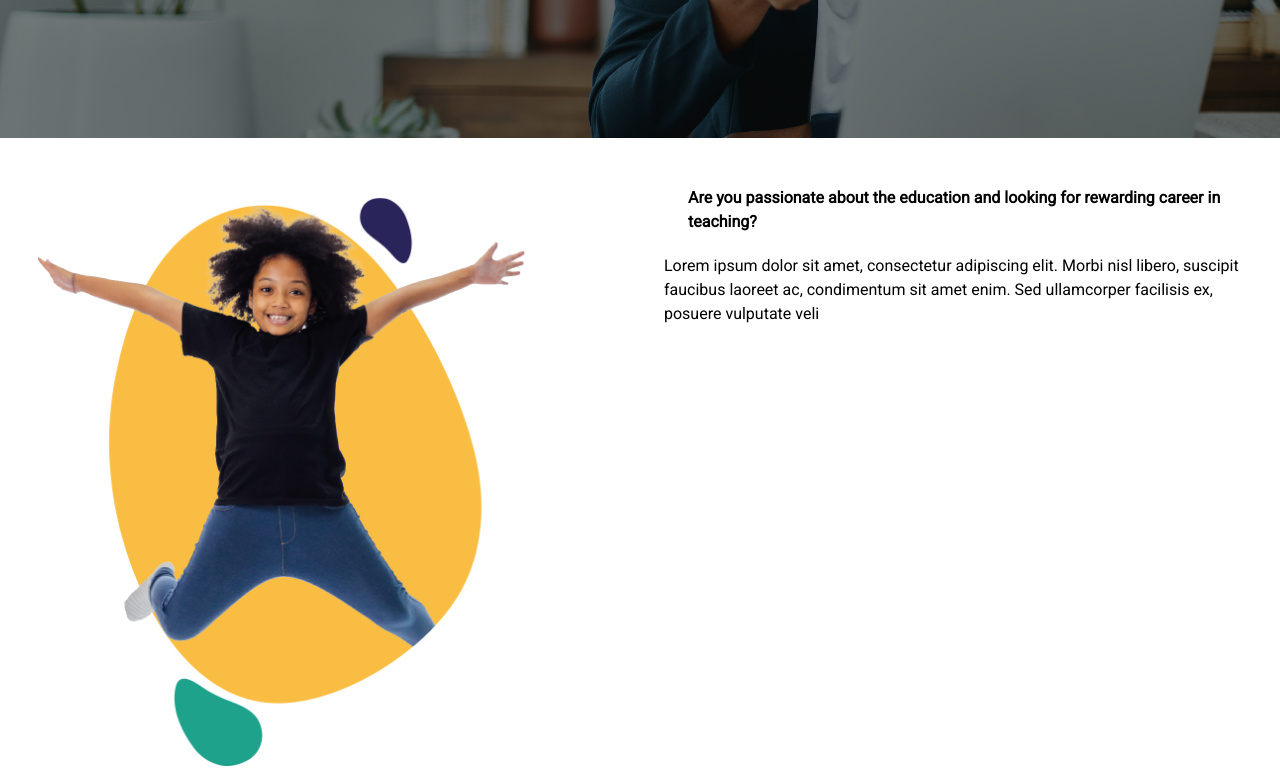
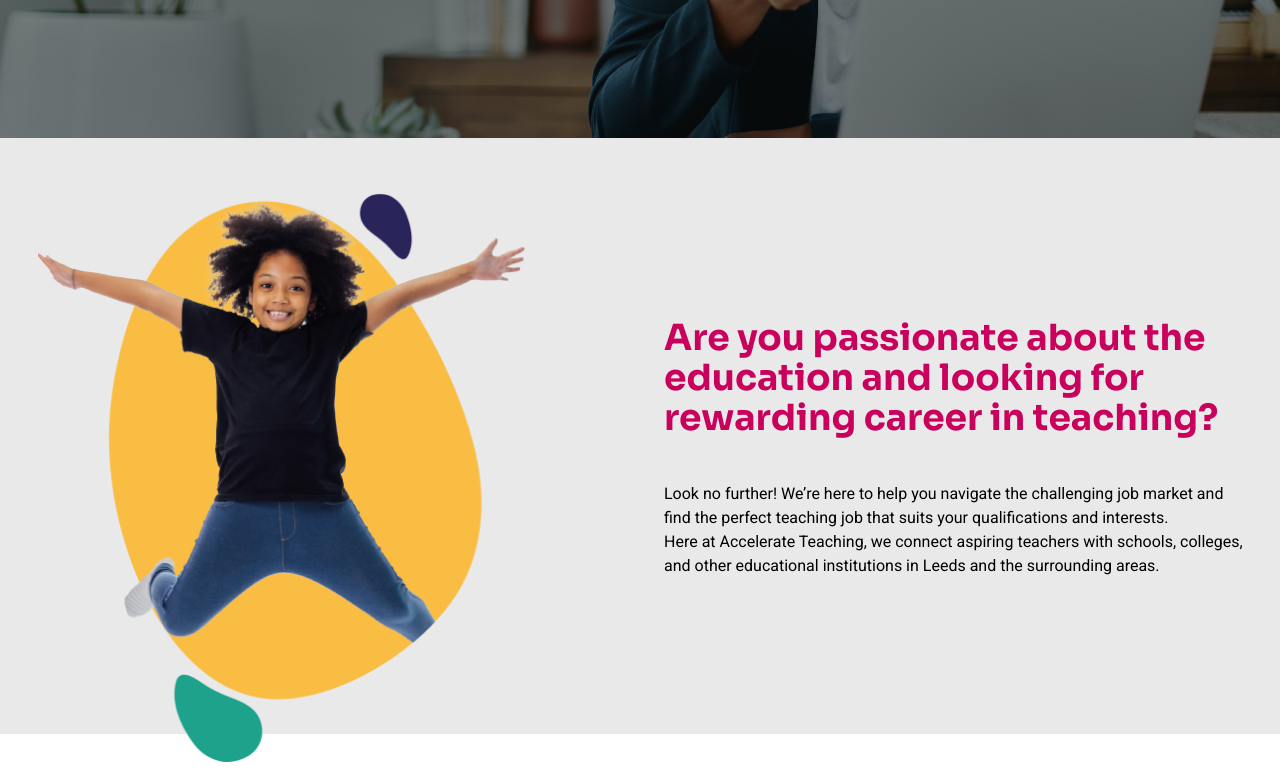
Before and after one commit to Arminbusatlic72/atfe, a Next.js app: page /teaching-jobs in a window 1280 px wide. Shown: the part 600-1369 px from the top of the page. Built offline with nearby package versions, Linux system fonts and the light colour scheme.

Commit message:
Styling AboutTeaching Section and fixing some syntax errors

```diff
--- a/src/components/AboutTeachingJobsSection.js
+++ b/src/components/AboutTeachingJobsSection.js
@@ -1,21 +1,31 @@
 import Image from "next/image";
 function AboutTeachingJobs() {
   return (
-    <section className="bg-gray-400">
-      <div className="container mx-auto px-4 pt-8">
+    <section className="bg-gray">
+      <div className="container mx-auto px-4 pt-0">
         <div className="grid grid-cols-1 md:grid-cols-2 gap-4">
-          <div className="md:col-span-1 bg-gray-100 p-4">
-            <Image src="/about-teaching-jobs.png" width={500} height={500} />
+          <div className="md:col-span-1 bg-gray-100 p-4 pt-0">
+            <Image
+              src="/about-teaching-jobs.png"
+              width={500}
+              height={500}
+              className="relative -bottom-11"
+            />
           </div>
-          <div className="md:col-span-1 bg-gray-200 p-4">
-            <h3 className="text-red px-6 mb-5 font-bold">
+          <div className="md:col-span-1 bg-gray-200 p-4 flex flex-col justify-center">
+            <h3 className="text-red-100 py-6 text-4xl  mb-5 font-bold font-headings">
               Are you passionate about the education and looking for rewarding
               career in teaching?
             </h3>
             <p>
-              Lorem ipsum dolor sit amet, consectetur adipiscing elit. Morbi
-              nisl libero, suscipit faucibus laoreet ac, condimentum sit amet
-              enim. Sed ullamcorper facilisis ex, posuere vulputate veli
+              Look no further! We’re here to help you navigate the challenging
+              job market and find the perfect teaching job that suits your
+              qualifications and interests.
+            </p>
+            <p>
+              Here at Accelerate Teaching, we connect aspiring teachers with
+              schools, colleges, and other educational institutions in Leeds and
+              the surrounding areas.
             </p>
           </div>
         </div>
--- a/src/components/ApplySection.js
+++ b/src/components/ApplySection.js
@@ -4,11 +4,11 @@ function ApplySection() {
   return (
     <section className="apply-section relative">
       <div className="container mx-auto px-4 pt-8 relative">
-        <div class="grid grid-cols-1 md:grid-cols-2 gap-4">
-          <div class="md:col-span-1 bg-gray-100 p-4 absolute">
+        <div className="grid grid-cols-1 md:grid-cols-2 gap-4">
+          <div className="md:col-span-1 bg-gray-100 p-4 absolute">
             <JobDetailsCard />
           </div>
-          <div class="md:col-span-1 bg-gray-200 p-4">Column 2 content</div>
+          <div className="md:col-span-1 bg-gray-200 p-4">Column 2 content</div>
         </div>
       </div>
     </section>
--- a/src/components/ReferSection.js
+++ b/src/components/ReferSection.js
@@ -19,7 +19,7 @@ function ReferSection() {
             <p className="text-light-blue-100 font-bold mb-5">Lorem ipsum</p>
             <Button label={"Start Refering"} url={"/"} color={"tertiary"} />
           </div>
-          <div class="w-full md:w-1/2">
+          <div className="w-full md:w-1/2">
             <Image src="/ATrefer-friend.png" width={500} height={500} />
           </div>
         </div>
--- a/src/components/Slider.js
+++ b/src/components/Slider.js
@@ -42,7 +42,7 @@ const Slider = ({ slides }) => {
     if (endIndex > slides.length) {
       setVisibleSlides([
         ...slides.slice(currentIndex),
-        ...slides.slice(0, endIndex % slides.length)
+        ...slides.slice(0, endIndex % slides.length),
       ]);
     } else {
       setVisibleSlides(slides.slice(currentIndex, endIndex));
@@ -61,7 +61,7 @@ const Slider = ({ slides }) => {
       {visibleSlides.map((slide) => (
         <div
           key={slide.id}
-          className="max-w-sm p-6 bg-white border border-gray-300 rounded-3xl shadow dark:bg-gray-900 dark:border-gray-900 mx-5 card"
+          className="max-w-sm p-6 bg-gray rounded-3xl shadow mx-5 card"
         >
           <a href="#">
             <div className="card__title-holder">
```
